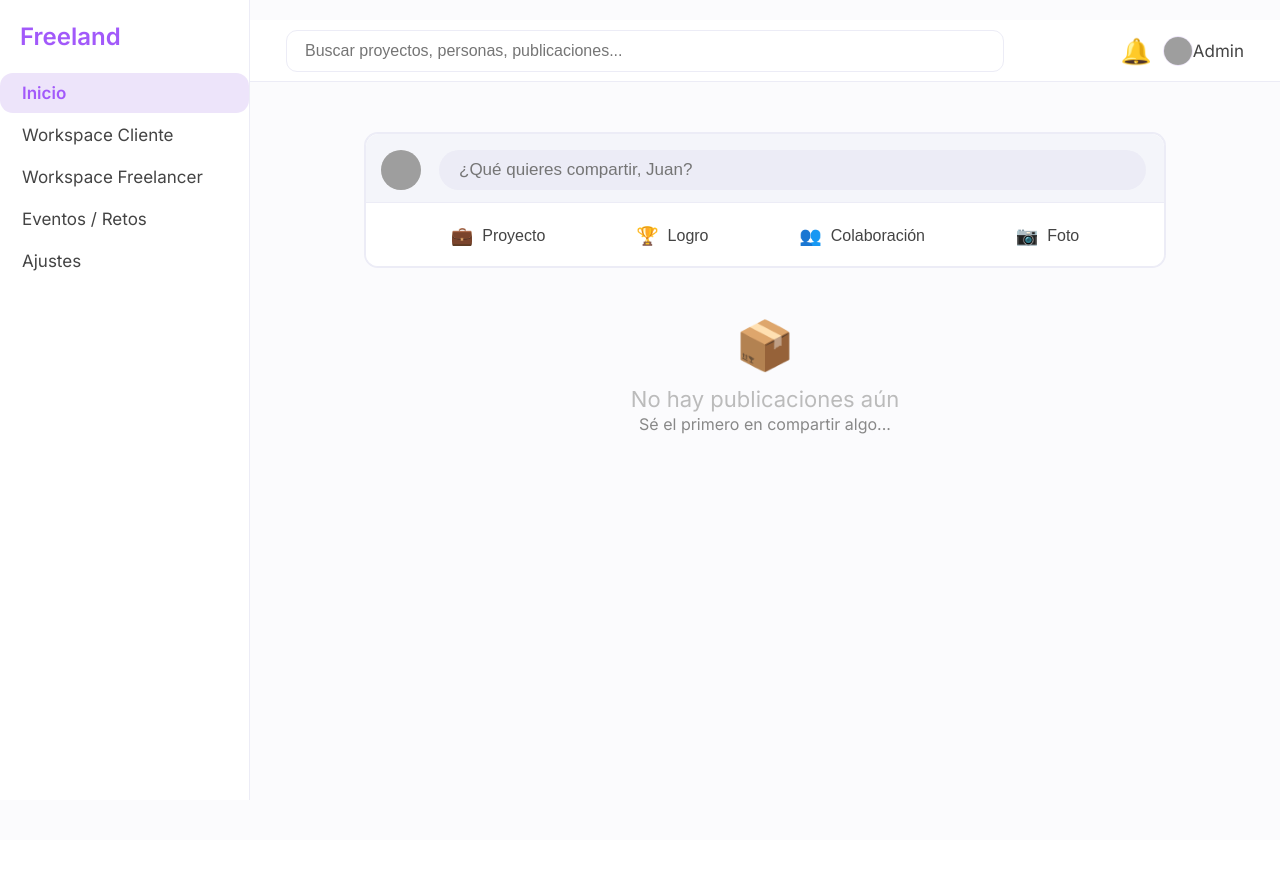
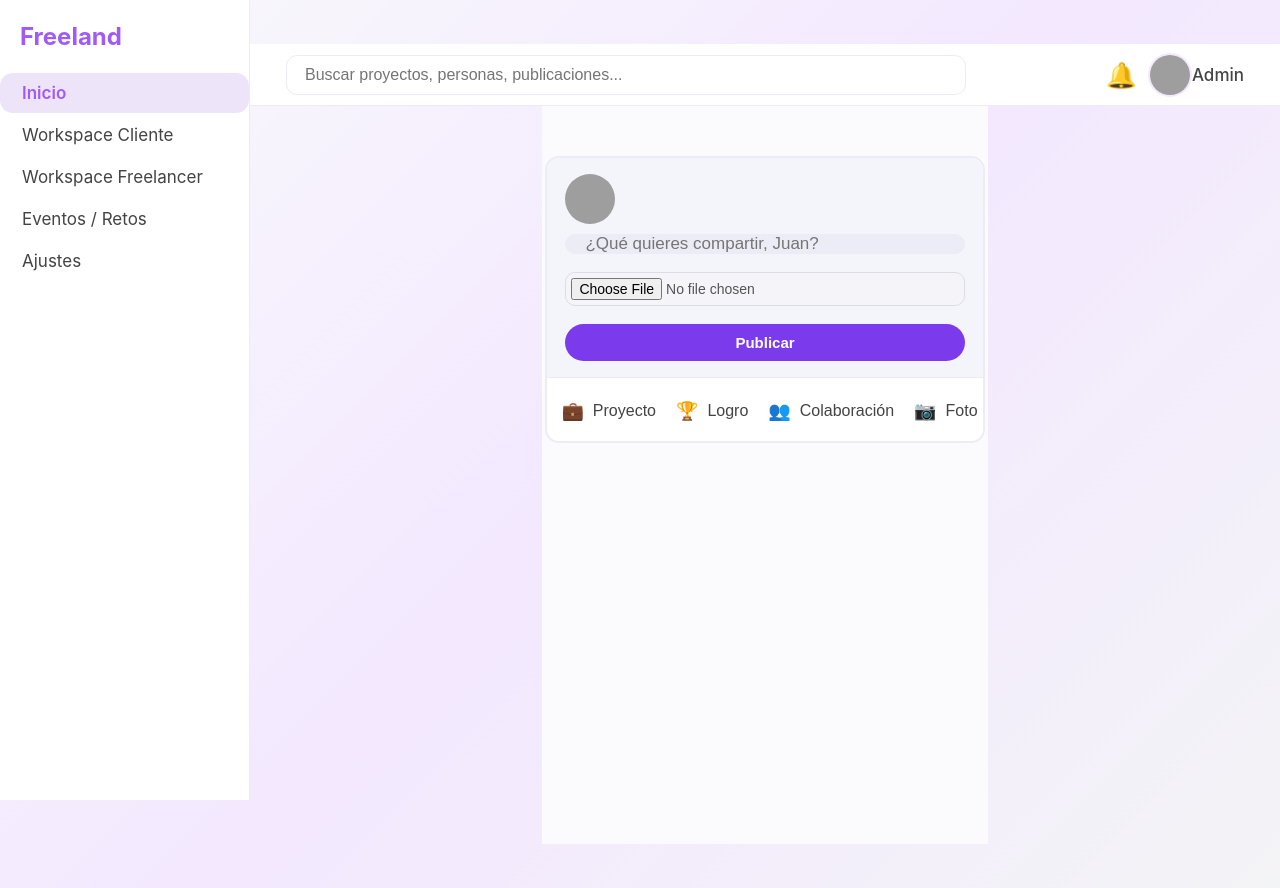
Before and after one commit to AlejoGS-dev/ProyectoBaseSena, a Laravel app: page /inicio in a window 1280 px wide. Before the commit the page ends 800 px from the top, so only its background shows below. Run offline with Laravel 12, Linux system fonts and the light colour scheme; a user stored in the database is signed in; data comes from the database, SQL or seed files in the repository; grey boxes are pictures that could not be loaded.

Commit message:
segundo checkpoint sin nada roto

```diff
--- a/public/css/home/inicio.css
+++ b/public/css/home/inicio.css
@@ -23,33 +22,72 @@
 
 .share-header {
   display: flex;
-  align-items: center;
-  padding: 16px 18px 12px 15px;
-  gap: 9px;
+  flex-direction: column;
+  gap: 10px;
+  padding: 16px 18px;
   background: #f4f5fa;
   border-radius: 13px 13px 0 0;
 }
 
+.share-header-top {
+  display: flex;
+  align-items: center;
+  gap: 9px;
+  width: 100%;
+}
+
 .avatar-large {
-  width: 40px;
-  height: 40px;
+  width: 50px;
+  height: 50px;
   border-radius: 50%;
   object-fit: cover;
   background: #ededed;
-  margin-right: 9px;
 }
 
 .share-input {
   flex: 1;
-  height: 38px;
-  border-radius: 22px;
+  height: 45px;
+  border-radius: 25px;
   border: none;
   background: #ececf6;
   font-size: 17px;
   color: #575757;
-  padding-left: 20px;
-  padding-right: 10px;
+  padding: 0 20px;
   outline: none;
+  width: 100%;
+}
+
+#post-image {
+  margin-top: 8px;
+  border-radius: 10px;
+  cursor: pointer;
+  padding: 5px;
+  border: 1px solid #dcdce6;
+  font-size: 14px;
+  color: #555;
+  background: #f4f4f9;
+  transition: all 0.2s;
+}
+
+#post-image:hover {
+  background: #ececf6;
+}
+
+#publish-btn {
+  margin-top: 8px;
+  background: #7c3aed;
+  color: #fff;
+  border: none;
+  border-radius: 25px;
+  padding: 10px 18px;
+  font-size: 15px;
+  font-weight: 600;
+  cursor: pointer;
+  transition: background 0.2s;
+}
+
+#publish-btn:hover {
+  background: #5b22c6;
 }
 
 .share-actions {
--- /dev/null
+++ b/public/css/home/postcard.css
@@ -0,0 +1,228 @@
+* {
+    margin: 0;
+    padding: 0;
+    box-sizing: border-box;
+}
+
+body {
+    font-family: -apple-system, BlinkMacSystemFont, 'Segoe UI', Roboto, 'Helvetica Neue', Arial, sans-serif;
+    min-height: 100vh;
+    background: linear-gradient(135deg, #f9fafb 0%, #f3e8ff 50%, #f3f4f6 100%);
+    padding: 24px;
+    display: flex;
+    align-items: center;
+    justify-content: center;
+}
+
+.container {
+    width: 100%;
+    max-width: 672px;
+    display: flex;
+    flex-direction: column;
+    gap: 24px;
+}
+
+/* Card de publicación */
+.post-card {
+    background: rgba(255, 255, 255, 0.8);
+    border-radius: 16px;
+    box-shadow: 0 1px 3px rgba(0, 0, 0, 0.05);
+    border: 1px solid #f3f4f6;
+    overflow: hidden;
+    transition: box-shadow 0.3s ease;
+}
+
+.post-card:hover {
+    box-shadow: 0 4px 6px rgba(0, 0, 0, 0.1);
+}
+
+/* Header del post */
+.post-header {
+    display: flex;
+    align-items: center;
+    gap: 12px;
+    padding: 16px 16px 12px;
+}
+
+.avatar {
+    width: 44px;
+    height: 44px;
+    border-radius: 50%;
+    overflow: hidden;
+    flex-shrink: 0;
+    border: 2px solid #f3e8ff;
+}
+
+.avatar img {
+    width: 100%;
+    height: 100%;
+    object-fit: cover;
+}
+
+.avatar-fallback {
+    background: #f3e8ff;
+    color: #7c3aed;
+    display: flex;
+    align-items: center;
+    justify-content: center;
+    font-weight: 600;
+    font-size: 14px;
+}
+
+.user-info {
+    flex: 1;
+    min-width: 0;
+}
+
+.user-name {
+    color: #111827;
+    font-weight: 500;
+    font-size: 15px;
+    white-space: nowrap;
+    overflow: hidden;
+    text-overflow: ellipsis;
+}
+
+.timestamp {
+    color: #6b7280;
+    font-size: 13px;
+    margin-top: 2px;
+}
+
+/* Contenido del post */
+.post-content {
+    padding: 0 16px 12px;
+}
+
+.post-content p {
+    color: #1f2937;
+    line-height: 1.6;
+    white-space: pre-wrap;
+    word-wrap: break-word;
+}
+
+/* Imagen del post */
+.post-image {
+    width: 100%;
+    background: #f9fafb;
+}
+
+.post-image img {
+    width: 100%;
+    height: auto;
+    max-height: 500px;
+    object-fit: cover;
+    display: block;
+}
+
+/* Acciones del post */
+.post-actions {
+    padding: 12px 16px;
+    border-top: 1px solid #f3f4f6;
+    background: rgba(249, 250, 251, 0.5);
+    display: flex;
+    align-items: center;
+    gap: 4px;
+}
+
+.action-btn {
+    display: flex;
+    align-items: center;
+    gap: 8px;
+    padding: 8px 12px;
+    border: none;
+    background: transparent;
+    color: #4b5563;
+    border-radius: 12px;
+    cursor: pointer;
+    font-size: 14px;
+    font-weight: 500;
+    transition: all 0.2s ease;
+    font-family: inherit;
+}
+
+.action-btn:hover {
+    background: #f3e8ff;
+    color: #7c3aed;
+}
+
+.action-btn .icon {
+    width: 20px;
+    height: 20px;
+    transition: transform 0.2s ease;
+}
+
+.action-btn:hover .icon {
+    transform: scale(1.1);
+}
+
+/* Botón de like */
+.like-btn {
+    color: #4b5563;
+}
+
+.like-btn.liked {
+    color: #7c3aed;
+}
+
+.like-btn.liked .heart-icon {
+    fill: #7c3aed;
+    transform: scale(1.1);
+}
+
+.like-count {
+    color: #374151;
+    font-weight: 500;
+}
+
+.like-btn.liked .like-count {
+    color: #7c3aed;
+}
+
+/* Botón de compartir a la derecha */
+.share-btn {
+    margin-left: auto;
+}
+
+/* Animación al hacer like */
+@keyframes heartBeat {
+    0% {
+        transform: scale(1);
+    }
+    25% {
+        transform: scale(1.3);
+    }
+    50% {
+        transform: scale(1.1);
+    }
+    100% {
+        transform: scale(1.15);
+    }
+}
+
+.like-btn.liked .heart-icon {
+    animation: heartBeat 0.3s ease;
+}
+
+/* Responsive */
+@media (max-width: 640px) {
+    body {
+        padding: 16px;
+    }
+
+    .container {
+        gap: 16px;
+    }
+
+    .action-btn span {
+        display: none;
+    }
+
+    .share-btn {
+        margin-left: auto;
+    }
+
+    .action-btn {
+        padding: 8px;
+    }
+}
--- /dev/null
+++ b/public/js/home/postcard.js
@@ -0,0 +1,53 @@
+function addPost(postData) {
+    const template = document.getElementById('post-template');
+    const clone = template.content.cloneNode(true);
+
+    clone.querySelector('.avatar img').src = postData.avatar;
+    clone.querySelector('.avatar img').alt = postData.userName;
+    clone.querySelector('.user-name').textContent = postData.userName;
+    clone.querySelector('.timestamp').textContent = postData.timestamp;
+    clone.querySelector('.post-content p').textContent = postData.content;
+
+    const postImage = clone.querySelector('.post-image img');
+    if(postData.image) {
+        postImage.src = postData.image;
+        postImage.style.display = 'block';
+    } else {
+        postImage.style.display = 'none';
+    }
+
+    clone.querySelector('.like-count').textContent = postData.likes || 0;
+
+    document.getElementById('feed').prepend(clone);
+}
+
+document.getElementById('publish-btn').addEventListener('click', async () => {
+    const content = document.getElementById('post-text').value;
+    const imageInput = document.getElementById('post-image');
+    const image = imageInput.files[0];
+
+    const formData = new FormData();
+    formData.append('content', content);
+    if(image) formData.append('image', image);
+
+    const token = document.querySelector('meta[name="csrf-token"]').getAttribute('content');
+
+    try {
+        const res = await fetch('/posts', {
+            method: 'POST',
+            headers: {
+                'X-CSRF-TOKEN': token
+            },
+            body: formData
+        });
+
+        const postData = await res.json();
+        addPost(postData);
+
+        document.getElementById('post-text').value = '';
+        imageInput.value = '';
+    } catch(err) {
+        console.error(err);
+        alert('Error al publicar');
+    }
+});
--- a/resources/views/home/home/inicio.blade.php
+++ b/resources/views/home/home/inicio.blade.php
@@ -5,13 +5,20 @@
 
 @push('styles')
 <link href="{{ asset('css/home/inicio.css') }}" rel="stylesheet">
+<link href="{{ asset('css/home/postcard.css') }}" rel="stylesheet">
+@endpush
+
+@push('scripts')
+<script src="{{ asset('js/home/postcard.js') }}"></script>
 @endpush
 
 @section('content')
 <div class="share-card">
   <div class="share-header">
     <img src="https://ui-avatars.com/api/?name=Juan&background=ededed&color=363636" class="avatar-large" alt="Juan" />
-    <input type="text" class="share-input" placeholder="¿Qué quieres compartir, Juan?" disabled />
+    <input type="text" id="post-text" class="share-input" placeholder="¿Qué quieres compartir, Juan?"/>
+    <input type="file" id="post-image" accept="image/*" style="margin-top: 8px;">
+    <button id="publish-btn" style="margin-top: 8px;">Publicar</button>
   </div>
   <div class="share-actions">
     <button class="share-action"><span class="share-icon">&#128188;</span> Proyecto</button>
@@ -21,9 +28,35 @@
   </div>
 </div>
 
-<div class="no-publications">
-    <div class="empty-icon">&#128230;</div>
-    <p>No hay publicaciones aún</p>
-    <span>Sé el primero en compartir algo...</span>
-</div>
+<!-- Template oculto para clonar -->
+<template id="post-template">
+    <div class="post-card">
+        <div class="post-header">
+            <div class="avatar">
+                <img src="" alt="Usuario">
+            </div>
+            <div class="user-info">
+                <p class="user-name"></p>
+                <p class="timestamp"></p>
+            </div>
+        </div>
+
+        <div class="post-content">
+            <p></p>
+        </div>
+
+        <div class="post-image">
+            <img src="" alt="Imagen publicación">
+        </div>
+
+        <div class="post-actions">
+            <button class="action-btn like-btn" data-likes="0">❤️ <span class="like-count">0</span></button>
+            <button class="action-btn message-btn">💬 Mensaje</button>
+            <button class="action-btn share-btn">🔄 Compartir</button>
+        </div>
+    </div>
+</template>
+
+<!-- Contenedor de posts -->
+<div id="feed" style="margin-top: 20px;"></div>
 @endsection
--- a/resources/views/home/layouts/app.blade.php
+++ b/resources/views/home/layouts/app.blade.php
@@ -3,6 +3,7 @@
 <head>
     <meta charset="UTF-8"/>
     <meta name="viewport" content="width=device-width, initial-scale=1.0"/>
+    <meta name="csrf-token" content="{{ csrf_token() }}">
     <title>@yield('title', 'Freeland | Dashboard')</title>
     <link href="https://fonts.googleapis.com/css?family=Inter:400,600&display=swap" rel="stylesheet">
     <link href="{{ asset('css/home/app.css') }}" rel="stylesheet">
--- a/routes/web.php
+++ b/routes/web.php
@@ -12,6 +12,7 @@ use App\Http\Controllers\ProductoController;
 use App\Http\Controllers\WebController;
 use App\Http\Controllers\CarritoController;
 use App\Http\Controllers\PedidoController;
+use App\Http\Controllers\PostController;
 
 /*
 |--------------------------------------------------------------------------
@@ -40,6 +41,7 @@ Route::middleware('guest')->group(function(){
 */
 Route::middleware(['auth', 'role:cliente'])->group(function(){
 
+    Route::post('/posts', [PostController::class, 'store']);
 
 Route::get('/inicio', function () {
     return view('home.home.inicio');
```
Also changed, not shown: other parts of public/css/home/inicio.css (+61 -1 lines), app/Http/Controllers/PostController.php (added, +36 -0 lines), app/Models/Post.php (added, +15 -0 lines), database/migrations/2025_11_19_173110_create_posts_table.php (added).
